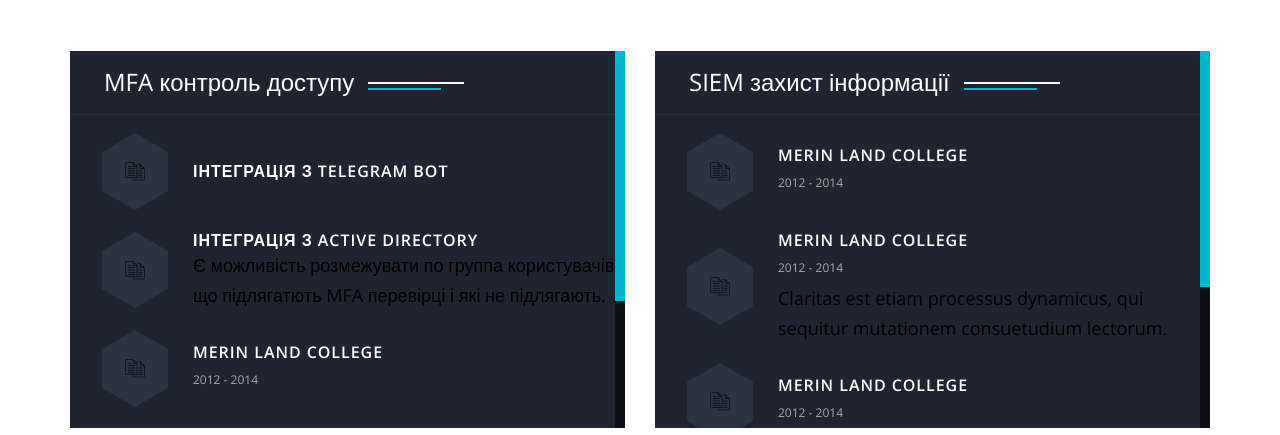
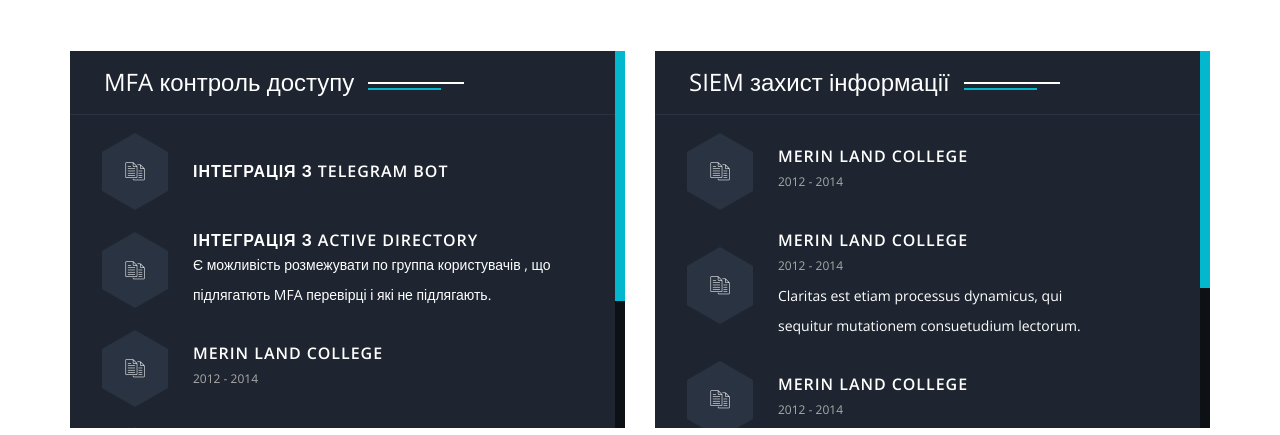
Before and after one commit to Volodymyrffs/sitmfa, a plain HTML site: page resume.html in a window 1280 px wide. Shown: the part 288-723 px from the top of the page. Drawn offline with nearby package versions, Linux system fonts and the light colour scheme; files whose address does not match are found by name.

Commit message:
Update style.css

```diff
--- a/css/style.css
+++ b/css/style.css
@@ -716,7 +716,9 @@ label {
 
 .history-item {
   display: table;
+  color: white;
   font-family: "Open Sans", sans-serif;
+  font-size: 14px;
   padding-left: 32px;
   margin-bottom: 20px;
   width: 100%;
```
